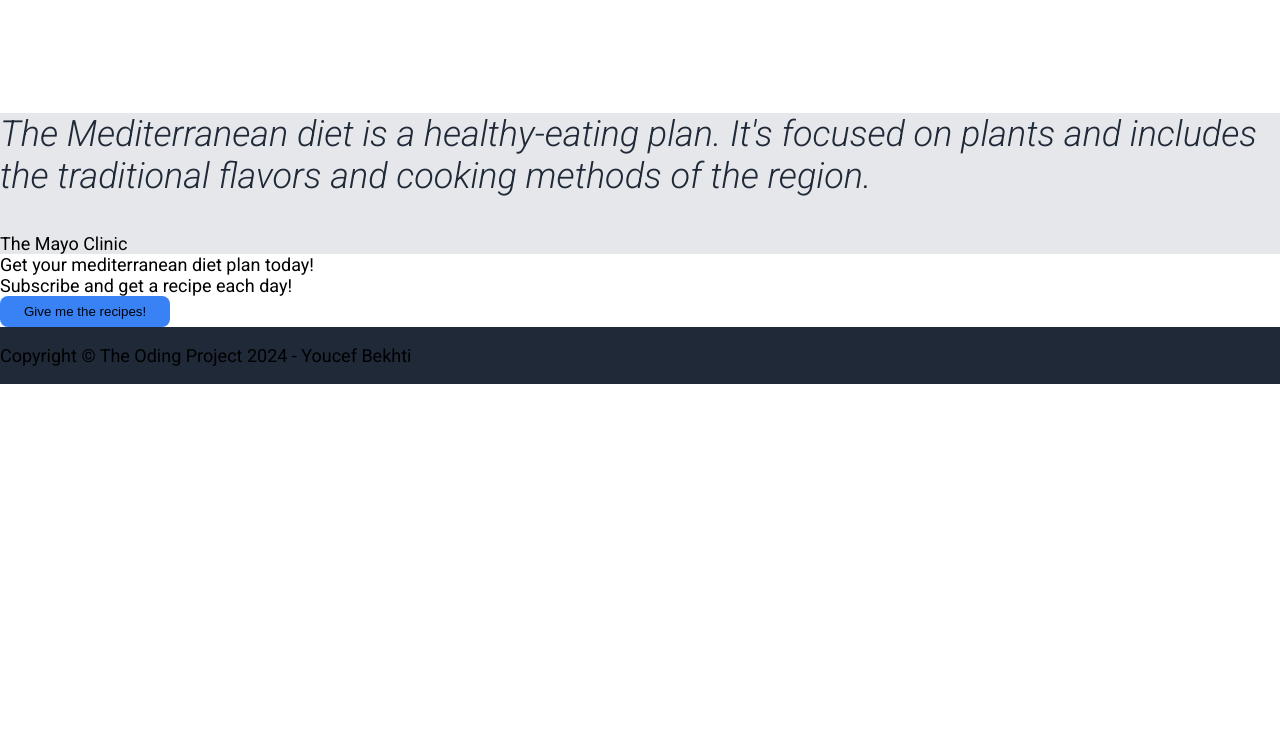
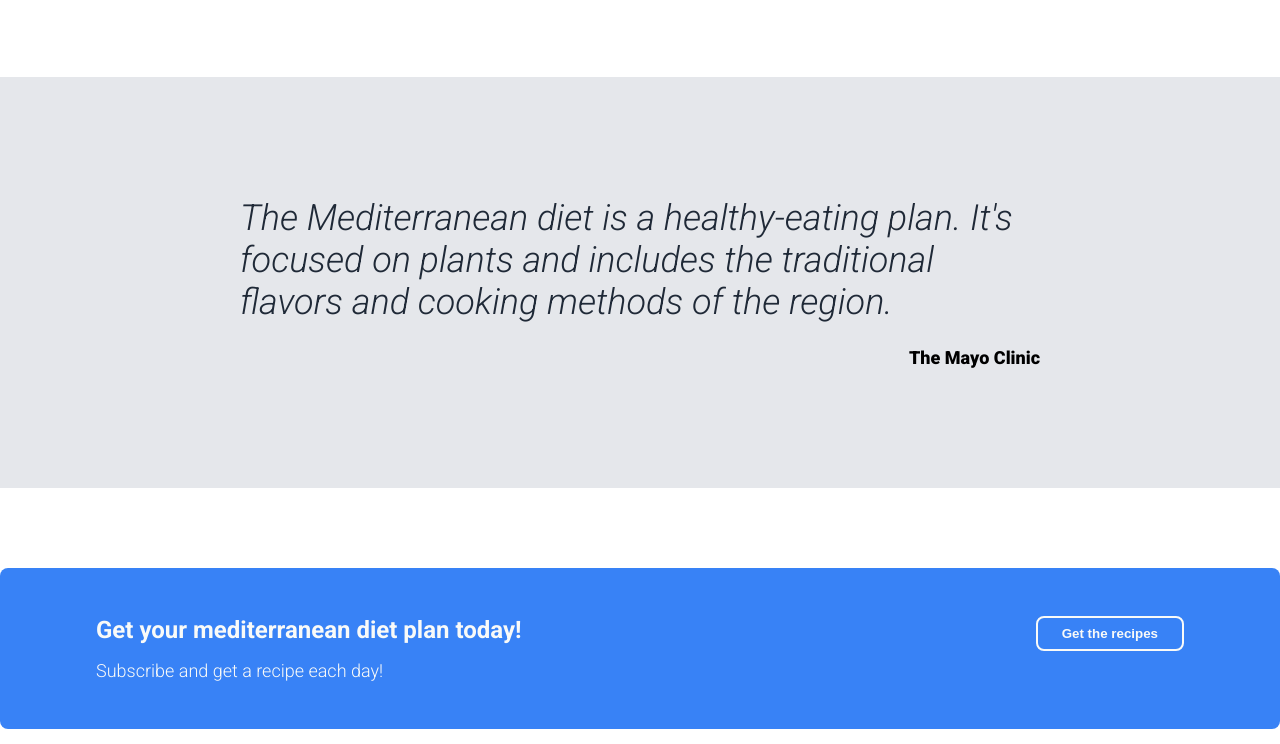
Before and after one commit to YoucefJC/landing-page, a plain HTML site: page index.html in a window 1280 px wide. Shown: the part 1176-1920 px from the top of the page. Before the commit the page ends 1560 px from the top, so only its background shows below. Drawn offline with Linux system fonts and the light colour scheme.

Commit message:
Add the styling to quote, cta and footer

```diff
--- a/index.html
+++ b/index.html
@@ -9,7 +9,7 @@
 </head>
 <body>
     <div id="header" class="header-layout">
-        <div class="header-container">
+        <div class="header-container max-width-container">
             <div id="logo-container"><span>Mediet</span></div>
             <div id="menu-container">
                 <ul>
@@ -22,7 +22,7 @@
     </div>
     <div class="content-layout">
         <div id="hero-section">
-            <div class="hero-container">
+            <div class="hero-container max-width-container">
                 <div class="hero-text">
                     <h1>Meet the Mediterranean meal plan</h1>
                     <p>The world’s most well-studied eating pattern, the Mediterranean diet comes with many health benefits — from improving heart and brain health, to lowering the risk of diabetes and certain cancers.</p>
@@ -35,7 +35,7 @@
 
         </div>
         <div class="col-info-layout">
-            <div class="col-info-container">
+            <div class="col-info-container max-width-container">
                 <h2 class="md-header">Why is the Mediterranean diet so good for you?</h2>
                 <div class="info-content">
                     <div class="info-item">
@@ -58,18 +58,18 @@
             </div>
         </div>
         <div class="quote-layout">
-            <div class="quote-container">
+            <div class="quote-container medium-width-container">
                 <div class="quote-text"><p>The Mediterranean diet is a healthy-eating plan. It's focused on plants and includes the traditional flavors and cooking methods of the region.</p></div>
                 <div class="quote-author">The Mayo Clinic</div>
             </div>
         </div>
         <div class="cta-layout">
-            <div class="cta-container">
+            <div class="cta-container max-width-container">
                 <div class="cta-content">
                     <div class="cta-title">Get your mediterranean diet plan today!</div>
                     <div class="cta-text">Subscribe and get a recipe each day!</div>
                 </div>
-                <button class="cta-btn white-border">Give me the recipes!</button>
+                <button class="cta-btn white-border"><a href="./recipes">Get the recipes</a></button>
             </div>
         </div>
     </div>
--- a/style.css
+++ b/style.css
@@ -1,7 +1,16 @@
 @import url('https://fonts.googleapis.com/css2?family=Roboto:ital,wght@0,100;0,300;0,400;0,500;0,700;0,900;1,100;1,300;1,400;1,500;1,700;1,900&display=swap');
 
 :root {
-    --content-max-width: 1280px;
+    --content-max-width: 1180px;
+    --content-medium-width: 800px;
+}
+
+.max-width-container {
+    max-width: var(--content-max-width);
+}
+
+.medium-width-container {
+    max-width: var(--content-medium-width);
 }
 
 body {
@@ -23,7 +32,6 @@ body {
 }
 
 .header-container {
-    max-width: var(--content-max-width);
     display: flex;
     justify-content: space-between;
     align-items: center;
@@ -54,7 +62,6 @@ body {
 
 .hero-container {
     display: flex;
-    max-width: var(--content-max-width);
     gap: 48px;
 }
 
@@ -98,7 +105,6 @@ body {
 }
 
 .col-info-container {
-    max-width: var(--content-max-width);
     display: flex;
     flex-direction: column;
     align-items: center;
@@ -136,10 +142,22 @@ body {
 
 .cta-btn {
     background-color: #3882F6;
+    transition: all ease;
+}
+
+.cta-btn:hover {
+    background-color: #f9faf8;
+}
+
+.cta-btn:hover a{
+    color:  #3882F6;
 }
 
 .quote-layout {
     background-color: #E5E7EB;
+    padding: 120px 0;
+    display: flex;
+    justify-content: center;
 }
 
 .quote-text {
@@ -147,4 +165,68 @@ body {
     font-style: italic;
     font-weight: 300;
     color: #1F2937;
+    margin: 0;
 }
+
+.quote-text p {
+    margin: 0;
+}
+
+.quote-container {
+    display: flex;
+    flex-direction: column;
+    gap: 24px;
+}
+
+.quote-author {
+    align-self: flex-end;
+    font-weight: 800;
+}
+
+.cta-layout {
+
+    margin: 80px auto;
+    display: flex;
+    justify-content: center;
+}
+
+.cta-container {
+    background-color: #3882F6;
+    flex: 1;
+    padding: 48px 96px;
+    color: #f9faf8;
+    border-radius: 8px;
+    display: flex;
+    gap: 48px;
+    justify-content: space-between;
+}
+
+.cta-content {
+    display: flex;
+    flex-direction: column;
+    gap: 16px;
+}
+
+.cta-container .cta-title {
+    font-weight: 600;
+    font-size: 24px;
+}
+
+.cta-container .cta-text {
+    font-weight: 300;
+}
+
+.cta-container .cta-btn {
+    align-self: flex-start
+}
+
+.cta-btn.white-border {
+    border: 2px solid #f9faf8;
+}
+
+#footer {
+    padding: 32px;
+    display: flex;
+    justify-content: center;
+    color: #f9faf8;
+}
```
